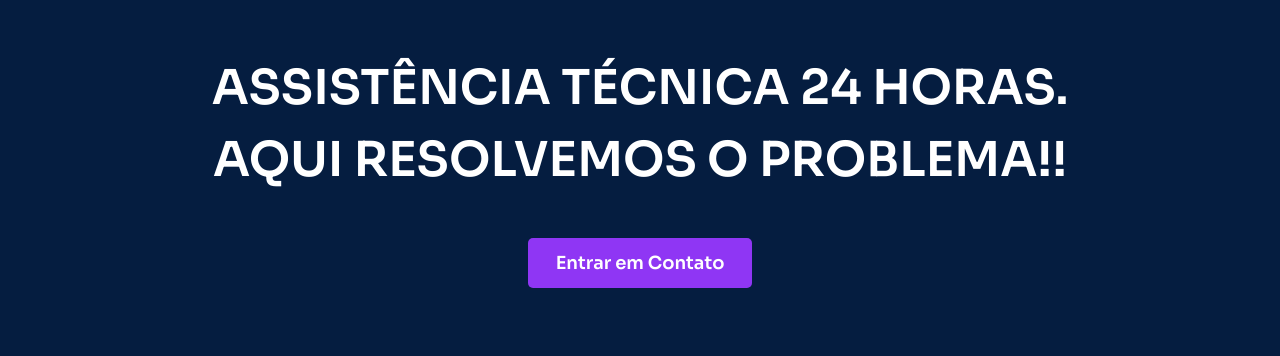
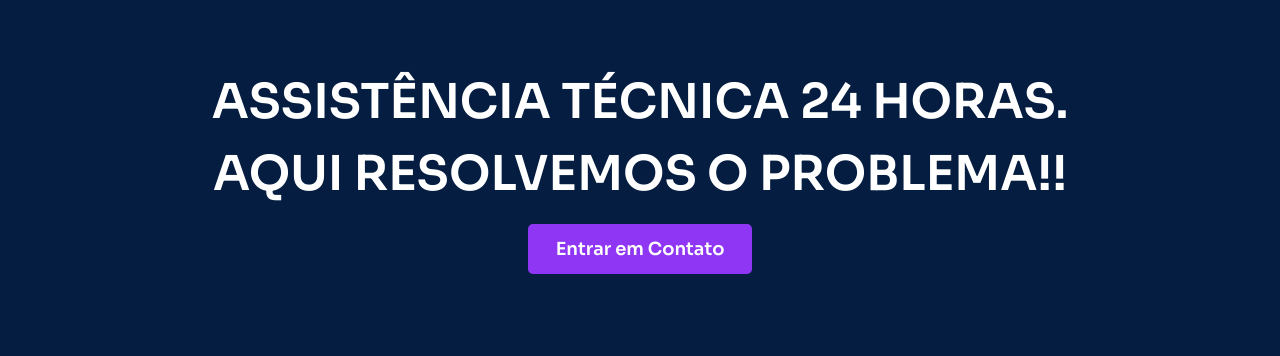
Before and after one commit to lucasmiguelabreu/site-tecnico, a plain HTML site: page index.html in a window 1280 px wide. Shown: the part 329-685 px from the top of the page. Drawn offline with Linux system fonts and the light colour scheme.

Commit message:
modificações

```diff
--- a/index.html
+++ b/index.html
@@ -35,9 +35,7 @@
             </nav>
 
             <main class="hero conteiner" data-aos="fade-up" data-aos-delay="400">
-                <h1>ASSISTÊNCIA TÉCNICA 24 HORAS.</h1>
-                <h1>AQUI RESOLVEMOS O PROBLEMA!!</h1>
-                <p></p>
+                <h1>ASSISTÊNCIA TÉCNICA 24 HORAS. <br> AQUI RESOLVEMOS O PROBLEMA!!</h1>
                 <a href="https://api.whatsapp.com/send?phone=5517996071231&text=Preciso%20de%20uma%20visita%20hoje!"
                     class="button-contact" target="_blank">Entrar em Contato</a>
             </main>
```
